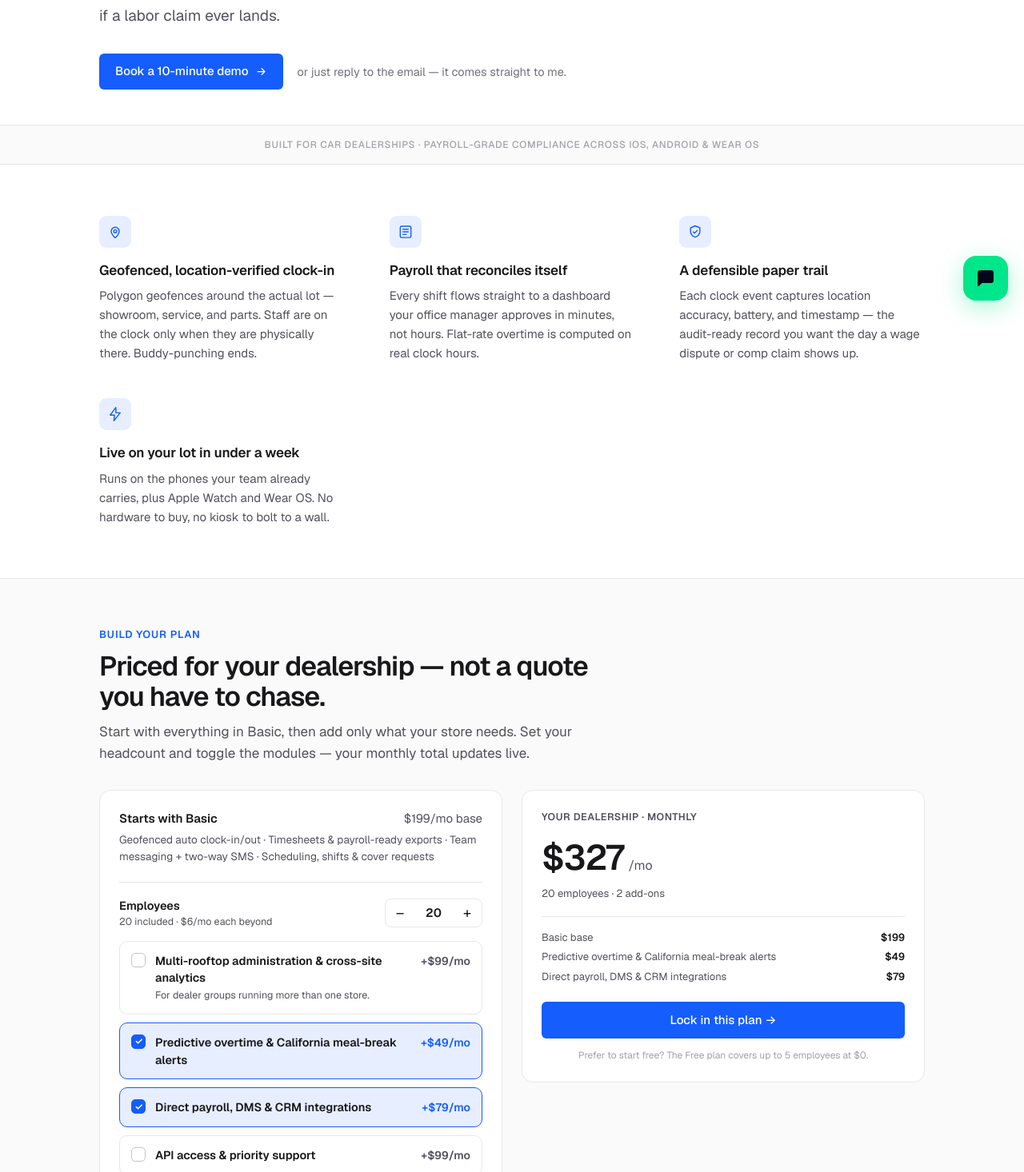
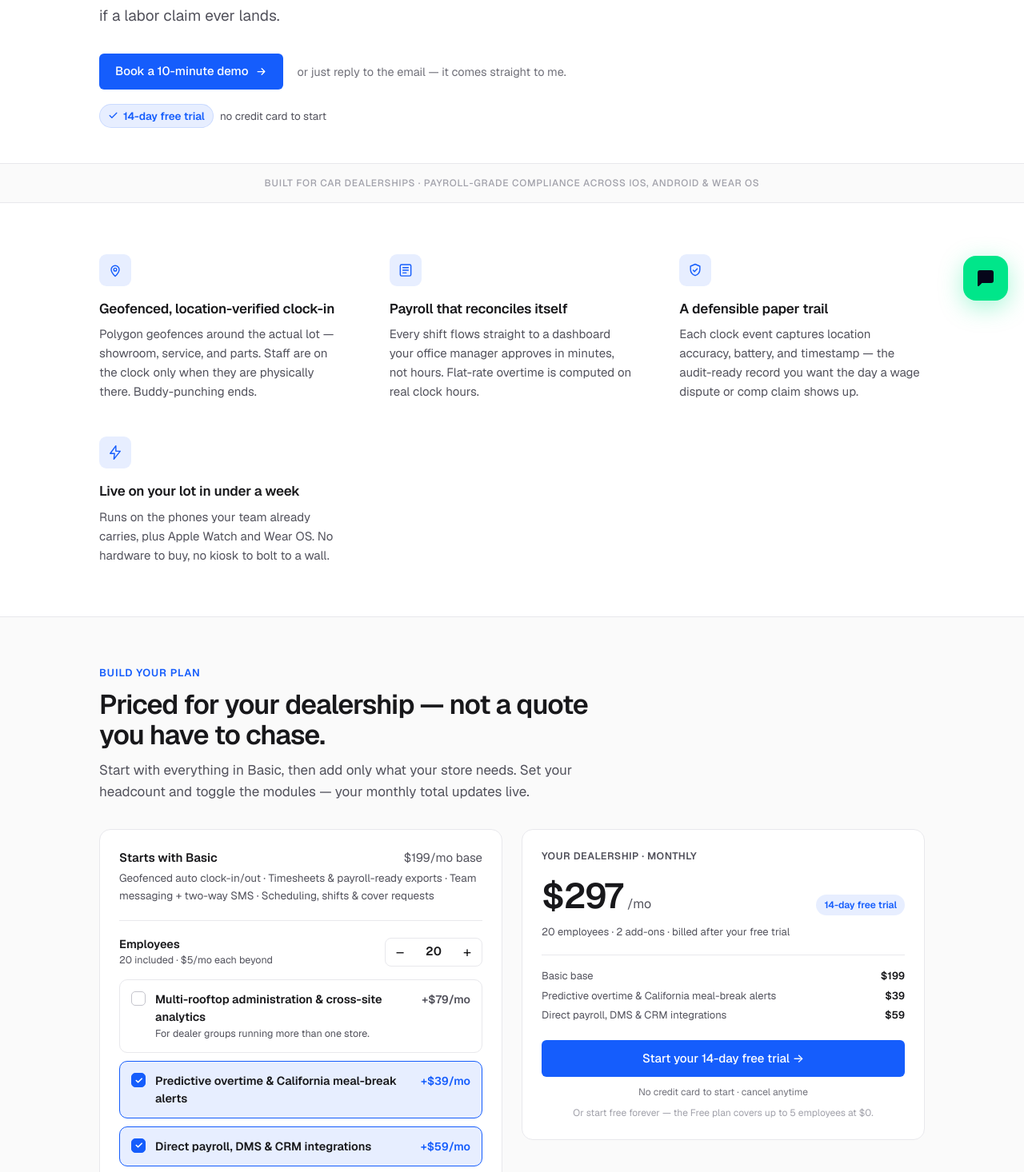
Before and after one commit to cheddarlebel-lab/circuit-coders, a Next.js app: page /proposal/1 in a window 1280 px wide. Shown: the part 404-1870 px from the top of the page at 80% size. Built offline with nearby package versions, Linux system fonts and the light colour scheme.

Commit message:
Pricing: competitive add-on rates + prominent 14-day free trial (hero badge, trial CTA, no-card reassurance)

```diff
--- a/src/app/proposal/[product]/PricingBuilder.tsx
+++ b/src/app/proposal/[product]/PricingBuilder.tsx
@@ -5,7 +5,7 @@ import { useMemo, useState, type CSSProperties } from 'react';
 export type Module = { id: string; label: string; price: number; note?: string; recommended?: boolean };
 export type Pricing = {
   basePrice: number; baseLabel: string; baseIncludes: string[];
-  includedSeats: number; perSeat: number; modules: Module[]; freeNote?: string;
+  includedSeats: number; perSeat: number; modules: Module[]; freeNote?: string; trialDays?: number;
 };
 
 export default function PricingBuilder({
@@ -27,18 +27,19 @@ export default function PricingBuilder({
   const toggle = (id: string) =>
     setPicked(p => { const n = new Set(p); n.has(id) ? n.delete(id) : n.add(id); return n; });
 
+  const trial = pricing.trialDays ?? 14;
   const mailto = useMemo(() => {
     const lines = [
-      `Hi Leo — I built a LotHours plan for ${dealer}:`,
+      `Hi Leo — I'd like to start the ${trial}-day free trial for ${dealer} on this plan:`,
       ``,
       `• ${seats} employees`,
       ...addOns.map(m => `• ${m.label}`),
       ``,
-      `Estimated total: $${total}/mo. Let's talk.`,
+      `After the trial: $${total}/mo. Let's set it up.`,
     ];
     return `mailto:${email}?subject=${encodeURIComponent(
-      `LotHours plan for ${dealer} — $${total}/mo`)}&body=${encodeURIComponent(lines.join('\n'))}`;
-  }, [dealer, seats, addOns, total, email]);
+      `LotHours ${trial}-day trial for ${dealer} — $${total}/mo plan`)}&body=${encodeURIComponent(lines.join('\n'))}`;
+  }, [dealer, seats, addOns, total, email, trial]);
 
   const card: CSSProperties = { border: `1px solid ${line}`, borderRadius: 14, background: '#fff' };
 
@@ -111,9 +112,12 @@ export default function PricingBuilder({
         <div style={{ display: 'flex', alignItems: 'baseline', gap: 6, margin: '8px 0 2px' }}>
           <span style={{ fontSize: 44, fontWeight: 600, letterSpacing: '-0.03em', color: ink }}>${total}</span>
           <span style={{ fontSize: 16, color: body }}>/mo</span>
+          <span style={{ marginLeft: 'auto', fontSize: 12, fontWeight: 600, color: accent, background: accentSoft, borderRadius: 999, padding: '4px 10px' }}>
+            {trial}-day free trial
+          </span>
         </div>
         <div style={{ fontSize: 13, color: body, marginBottom: 18 }}>
-          {seats} employees{addOns.length ? ` · ${addOns.length} add-on${addOns.length > 1 ? 's' : ''}` : ''}
+          {seats} employees{addOns.length ? ` · ${addOns.length} add-on${addOns.length > 1 ? 's' : ''}` : ''} · billed after your free trial
         </div>
         <div style={{ borderTop: `1px solid ${line}`, paddingTop: 14, fontSize: 13, color: body, lineHeight: 1.9 }}>
           <Row l={`${pricing.baseLabel} base`} r={`$${pricing.basePrice}`} />
@@ -124,8 +128,11 @@ export default function PricingBuilder({
           display: 'flex', alignItems: 'center', justifyContent: 'center', gap: 8, marginTop: 18,
           background: accent, color: '#fff', fontWeight: 500, fontSize: 15, padding: '12px 20px',
           borderRadius: 6, textDecoration: 'none',
-        }}>Lock in this plan →</a>
-        {pricing.freeNote && <div style={{ fontSize: 12, color: '#a1a1aa', marginTop: 12, textAlign: 'center' }}>{pricing.freeNote}</div>}
+        }}>Start your {trial}-day free trial →</a>
+        <div style={{ fontSize: 12, color: '#71717a', marginTop: 10, textAlign: 'center' }}>
+          No credit card to start · cancel anytime
+        </div>
+        {pricing.freeNote && <div style={{ fontSize: 12, color: '#a1a1aa', marginTop: 8, textAlign: 'center' }}>{pricing.freeNote}</div>}
       </div>
     </div>
   );
--- a/src/app/proposal/[product]/page.tsx
+++ b/src/app/proposal/[product]/page.tsx
@@ -26,15 +26,15 @@ const PRODUCTS: Record<string, Cfg> = {
     ],
     cta: 'Book a 10-minute demo', email: 'leo@lothours.com',
     pricing: {
-      basePrice: 199, baseLabel: 'Basic', includedSeats: 20, perSeat: 6,
+      basePrice: 199, baseLabel: 'Basic', includedSeats: 20, perSeat: 5, trialDays: 14,
       baseIncludes: ['Geofenced auto clock-in/out', 'Timesheets & payroll-ready exports', 'Team messaging + two-way SMS', 'Scheduling, shifts & cover requests'],
       modules: [
-        { id: 'multirooftop', label: 'Multi-rooftop administration & cross-site analytics', price: 99, note: 'For dealer groups running more than one store.' },
-        { id: 'overtime', label: 'Predictive overtime & California meal-break alerts', price: 49, recommended: true },
-        { id: 'integrations', label: 'Direct payroll, DMS & CRM integrations', price: 79, recommended: true },
-        { id: 'api', label: 'API access & priority support', price: 99 },
+        { id: 'multirooftop', label: 'Multi-rooftop administration & cross-site analytics', price: 79, note: 'For dealer groups running more than one store.' },
+        { id: 'overtime', label: 'Predictive overtime & California meal-break alerts', price: 39, recommended: true },
+        { id: 'integrations', label: 'Direct payroll, DMS & CRM integrations', price: 59, recommended: true },
+        { id: 'api', label: 'API access & priority support', price: 79 },
       ],
-      freeNote: 'Prefer to start free? The Free plan covers up to 5 employees at $0.',
+      freeNote: 'Or start free forever — the Free plan covers up to 5 employees at $0.',
     },
   },
   circuit_coders: {
@@ -162,6 +162,15 @@ export default async function ProposalPage({
               </a>
               <span style={{ fontSize: 14.5, color: '#71717a' }}>or just reply to the email — it comes straight to me.</span>
             </div>
+            {cfg.pricing?.trialDays && (
+              <div style={{ marginTop: 18, display: 'inline-flex', alignItems: 'center', gap: 8, fontSize: 13.5, color: body }}>
+                <span style={{ display: 'inline-flex', alignItems: 'center', gap: 6, background: cfg.accentSoft, color: cfg.accent, border: `1px solid ${cfg.accent}22`, borderRadius: 999, padding: '4px 10px', fontWeight: 600 }}>
+                  <svg width="13" height="13" viewBox="0 0 24 24" fill="none" stroke={cfg.accent} strokeWidth="2.4" strokeLinecap="round" strokeLinejoin="round"><path d="M20 6L9 17l-5-5" /></svg>
+                  {cfg.pricing.trialDays}-day free trial
+                </span>
+                no credit card to start
+              </div>
+            )}
           </div>
         </section>
 
```
